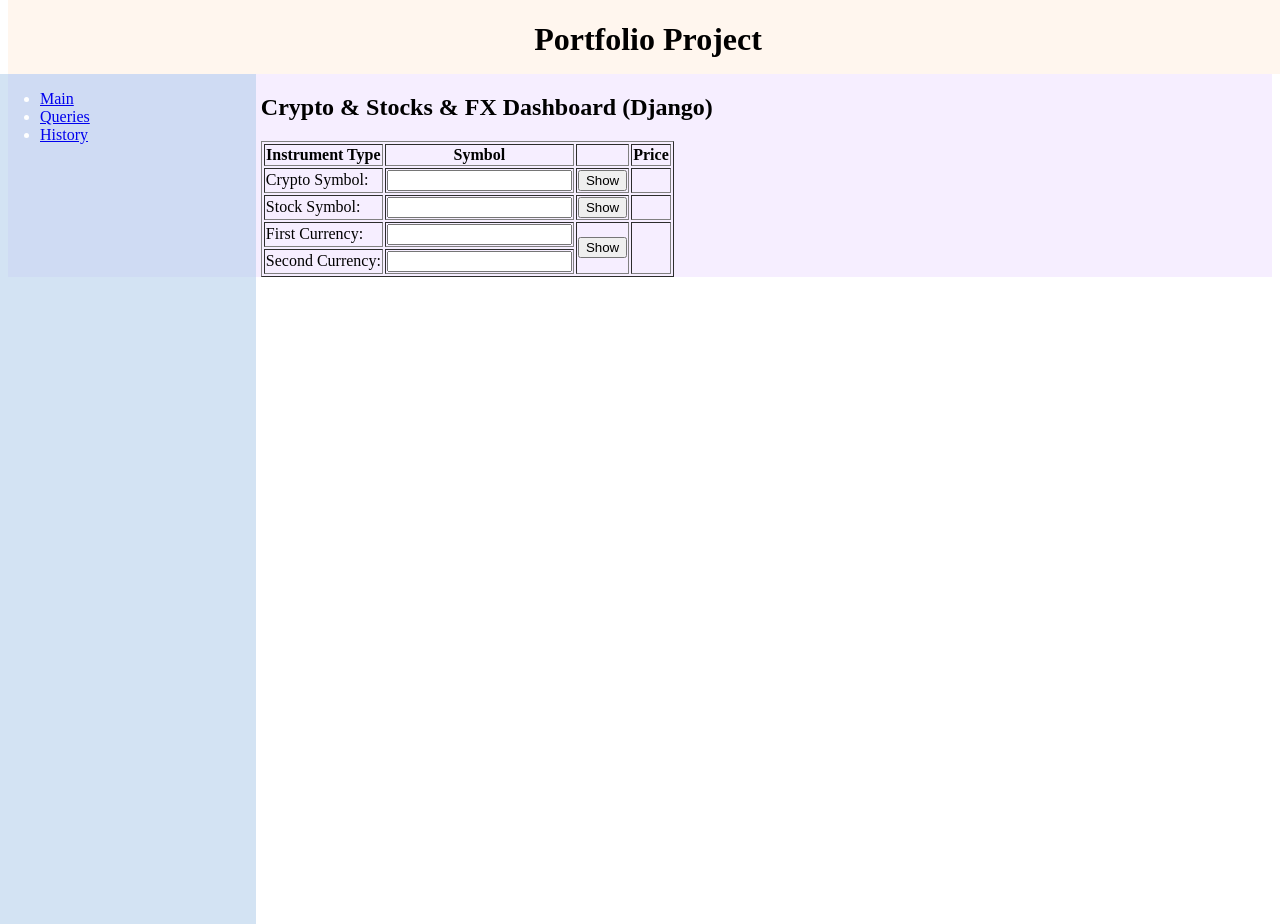
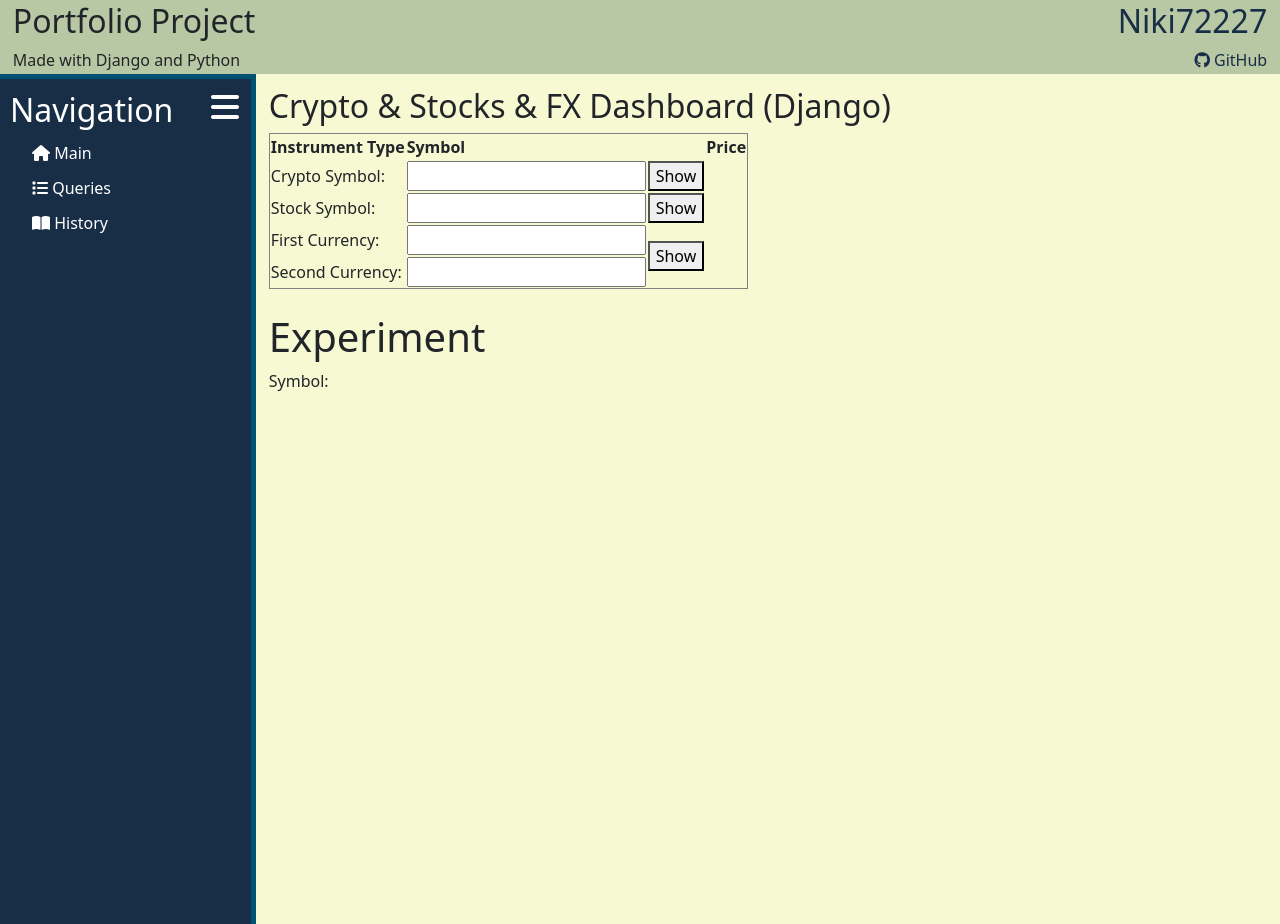
Before and after one commit to Niki72227/Python_Portfolio, a Django app: page / in a window 1280 px wide. Run offline with Django 5.2, Linux system fonts and the light colour scheme; data that the repository does not hold is empty; some libraries are stand-ins or nearby versions.

Commit message:
several upgrades, added static
-layout.css
-bootstrap, fontawesome
-Django website design upgraded
-layout.html tags upgraded, structure optimized
-index.html tables corrected, crypto symbol input field type changed to search, db with symbols connected
-FastAPI new GET added "/crypto_symbols_all"

```diff
--- a/app/main.py
+++ b/app/main.py
@@ -53,3 +53,7 @@ def get_analytics(
     db: Session = Depends(get_db)
 ):
     return analytics.calc_average_and_plot(symbol, start, end, db)
+
+@app.get("/crypto_symbols_all", response_model=list[schemas.All_Crypto_Symbols], tags = ["Extra"])
+async def get_crypto_symbols_all(db: Session = Depends(get_db)):
+    return await crud.get_all_crypto_symbols(db)
--- a/app/models.py
+++ b/app/models.py
@@ -18,3 +18,8 @@ class History(Base):
     symbol = Column(String, nullable=False)
     price = Column(Float, nullable=False)
     date = Column(DateTime, nullable=False)
+
+class All_Crypto_Symbols(Base):
+    __tablename__ = "all_crypto_symbols"
+    id = Column(Integer, primary_key=True)
+    symbol = Column(String, nullable=False)
--- a/app/schemas.py
+++ b/app/schemas.py
@@ -19,3 +19,9 @@ class History(BaseModel):
 
     class Config:
         orm_mode = True
+
+class All_Crypto_Symbols(BaseModel):
+    id: int
+    symbol: str
+    class Config:
+        orm_mode = True
--- a/django_analytics_dashboard/django_analytics_dashboard/settings.py
+++ b/django_analytics_dashboard/django_analytics_dashboard/settings.py
@@ -11,6 +11,8 @@ https://docs.djangoproject.com/en/5.2/ref/settings/
 """
 
 from pathlib import Path
+
+from django.conf.global_settings import STATICFILES_DIRS
 
 # Build paths inside the project like this: BASE_DIR / 'subdir'.
 BASE_DIR = Path(__file__).resolve().parent.parent
@@ -121,3 +123,7 @@ STATIC_URL = 'static/'
 # https://docs.djangoproject.com/en/5.2/ref/settings/#default-auto-field
 
 DEFAULT_AUTO_FIELD = 'django.db.models.BigAutoField'
+
+STATICFILES_DIRS = [
+    BASE_DIR / "static",
+]
--- a/django_analytics_dashboard/django_analytics_dashboard/urls.py
+++ b/django_analytics_dashboard/django_analytics_dashboard/urls.py
@@ -17,7 +17,11 @@ Including another URLconf
 from django.contrib import admin
 from django.urls import include, path
 
+from django.conf import settings
+from django.conf.urls.static import static
+
+
 urlpatterns = [
     path('admin/', admin.site.urls),
     path('', include('mainapp.urls'))
-]
+]+ static(settings.STATIC_URL, document_root=settings.STATIC_ROOT)
--- /dev/null
+++ b/django_analytics_dashboard/mainapp/static/mainapp/css/layout.css
@@ -0,0 +1,77 @@
+body {
+    background: #f6f9d1;
+}
+header {
+    position: fixed;
+    top:0px;
+    width: 100%;
+    z-index: 100;
+    background-color: #b8c7a4;
+    height:8vh;
+    -webkit-align-content: center;
+}
+header h1 {
+    color: #182e46;
+}
+header .logo {
+    float: left;
+    padding-left: 1%;
+}
+header .credentials {
+    float: right;
+    text-align: end;
+    padding-right: 1%;
+    text-decoration: none;
+}
+header a {
+    text-decoration: none;
+    color: #182e46;
+}
+header a:hover {
+    color: white;
+}
+aside {
+    position:fixed;
+    left:0px;
+    background-color: #182e46 ;
+    color:white;
+    width:20%;
+    height:100vh;
+    border-right: 5px solid #005275;
+    border-top: 5px solid #005275;
+}
+aside ul {list-style:none}
+aside ul li {
+    color: #fff;
+    display: block;
+    margin-top: 5%;
+    transition: all.2s ease;
+}
+aside ul li:hover{
+    color: #f6f9d1;
+    text-decoration: none;
+    transform: scale(1.05);
+}
+aside h2 {
+    padding-top: 5%;
+    padding-left: 4%;
+}
+aside ul a {
+    text-decoration:none;
+}
+aside h2 i {
+    float: right;
+    padding-right: 5%;
+}
+main {
+    margin-top:8vh;
+    padding-left: 21%;
+    padding-top: 1%;
+    height:-webkit-fill-available;
+    overflow-y:auto;
+    overflow-x:hidden;
+    display:flex;
+    flex-direction:column;
+    align-items:flex-start;
+    justify-content;
+}
--- a/django_analytics_dashboard/mainapp/templates/mainapp/index.html
+++ b/django_analytics_dashboard/mainapp/templates/mainapp/index.html
@@ -18,7 +18,7 @@
             <form method="get">
                 {% csrf_token %}
                 <td>
-                    <input name="crypto_symbol" value="{{ crypto_symbol }}">
+                    <input type="search" id='crypto_symbol_search' list ="crypto_symbol_list" name="symbol" value="{{ crypto_symbol }}">
                 </td>
                 <td>
                     <button type="submit" name="action" value="crypto">Show</button>
@@ -68,4 +68,14 @@
             </tr>
         </form>
     </table>
+        <br>
+    <h1>Experiment</h1>
+    <form>
+        Symbol:
+    </form>
+    <datalist id="crypto_symbol_list">
+        {% for row in all_crypto_symbols %}
+        <option value="{{row.symbol}}"></option>
+        {% endfor %}
+    </datalist>
 {% endblock %}
--- a/django_analytics_dashboard/mainapp/templates/mainapp/layout.html
+++ b/django_analytics_dashboard/mainapp/templates/mainapp/layout.html
@@ -1,29 +1,38 @@
+{% load static %}
 <!DOCTYPE html>
 <html lang="en">
 <head>
     <meta charset="UTF-8">
     <title>{% block title %}{% endblock %}</title>
+    <link rel="stylesheet" href="https://cdn.jsdelivr.net/npm/bootstrap@5.3.3/dist/css/bootstrap.min.css">
+    <link rel="stylesheet" type="text/css" href="{% static 'mainapp/css/layout.css' %}">
+    <link rel="stylesheet" href="https://use.fontawesome.com/releases/v6.6.0/css/all.css">
 </head>
 <body>
-      {% block header %}
-        <header style="position: fixed; top:0px; width: 100%; z-index: 100; background-color: #FFEEDD80;  height:8vh; text-align:center">
-            <h1>Portfolio Project</h1>
+    <header>
+        <div class="logo">
+            <h2>Portfolio Project</h2>
+            <span>Made with Django and Python</span>
+        </div>
+        <div class="credentials">
+            <a href="https://github.com/Niki72227/Python_Portfolio" target="_blank">
+                <h2> Niki72227</h2>
+                <i class="fa-brands fa-github"></i>
+                GitHub
+            </a>
+        </div>
     </header>
-      {% endblock %}
-      <main style="margin-top:8vh;">
-            {% block navbar %}
-            <div class="navbar" style="position:fixed; left:0px; background-color: #A7C7E780 ; color:white; width:20%; height:100vh; float: left">
+    <aside>
+        <h2>Navigation <i class="fa-solid fa-bars"></i></h2>
         <ul>
-                    <li><a href="{% url 'index' %}">Main</a></li>
-                    <li><a href="{% url 'queries' %}">Queries</a></li>
-                    <li><a href="{% url 'history' %}">History</a></li>
+            <a href="{% url 'index' %}"><li><i class="fa-solid fa-house"></i> Main</li></a>
+            <a href="{% url 'queries' %}"><li><i class="fa-solid fa-list"></i> Queries</li></a>
+            <a href="{% url 'history' %}"><li><i class="fa-solid fa-book-open"></i></i> History</li></a>
         </ul>
-            </div>
-          {% endblock %}
-          <div class="content" style="width:80%; height:-webkit-fill-available; overflow-y:auto; overflow-x:hidden; display:flex; flex-direction:column; align-items:flex-start; justify-content; float:left; background-color:#EEDDFF80; padding-left: 20%">
+    </aside>
+    <main>
         {% block content %}
         {% endblock %}
-          </div>
     </main>
 </body>
 </html>
--- a/django_analytics_dashboard/mainapp/templates/mainapp/queries.html
+++ b/django_analytics_dashboard/mainapp/templates/mainapp/queries.html
@@ -6,8 +6,8 @@
     <h1>Crypto & Stocks & FX Dashboard (Django)</h1>
     <form method="get">
         Symbol: <input name="symbol" value="{{ symbol }}">
-        Start: <input name="start" value="{{ start }}">
-        End: <input name="end" value="{{ end }}">
+        Start: <input type = "datetime-local" name="start" value="{{ start }}">
+        End: <input type = "datetime-local"  name="end" value="{{ end }}">
         <button type="submit">Show</button>
     </form>
     <h2>Average price: {{ average }}</h2>
--- a/django_analytics_dashboard/mainapp/views.py
+++ b/django_analytics_dashboard/mainapp/views.py
@@ -31,6 +31,8 @@ def index(request):
             context = {"first_currency": first_currency.upper(), "second_currency": second_currency.upper(), "price_forex": price}
         else:
             price = "invalid form"
+    all_crypto_symbols = requests.get(f"{API_URL}/crypto_symbols_all").json()
+    context["all_crypto_symbols"] = all_crypto_symbols
     return render(
         request,
             template_name = "mainapp/index.html",
```
Also changed, not shown: app/clients/binance.py (+16 -0 lines), app/crud.py (+14 -2 lines), app/database.py (line endings or trailing spaces). Lines whose indentation alone changed are shown as unchanged.
